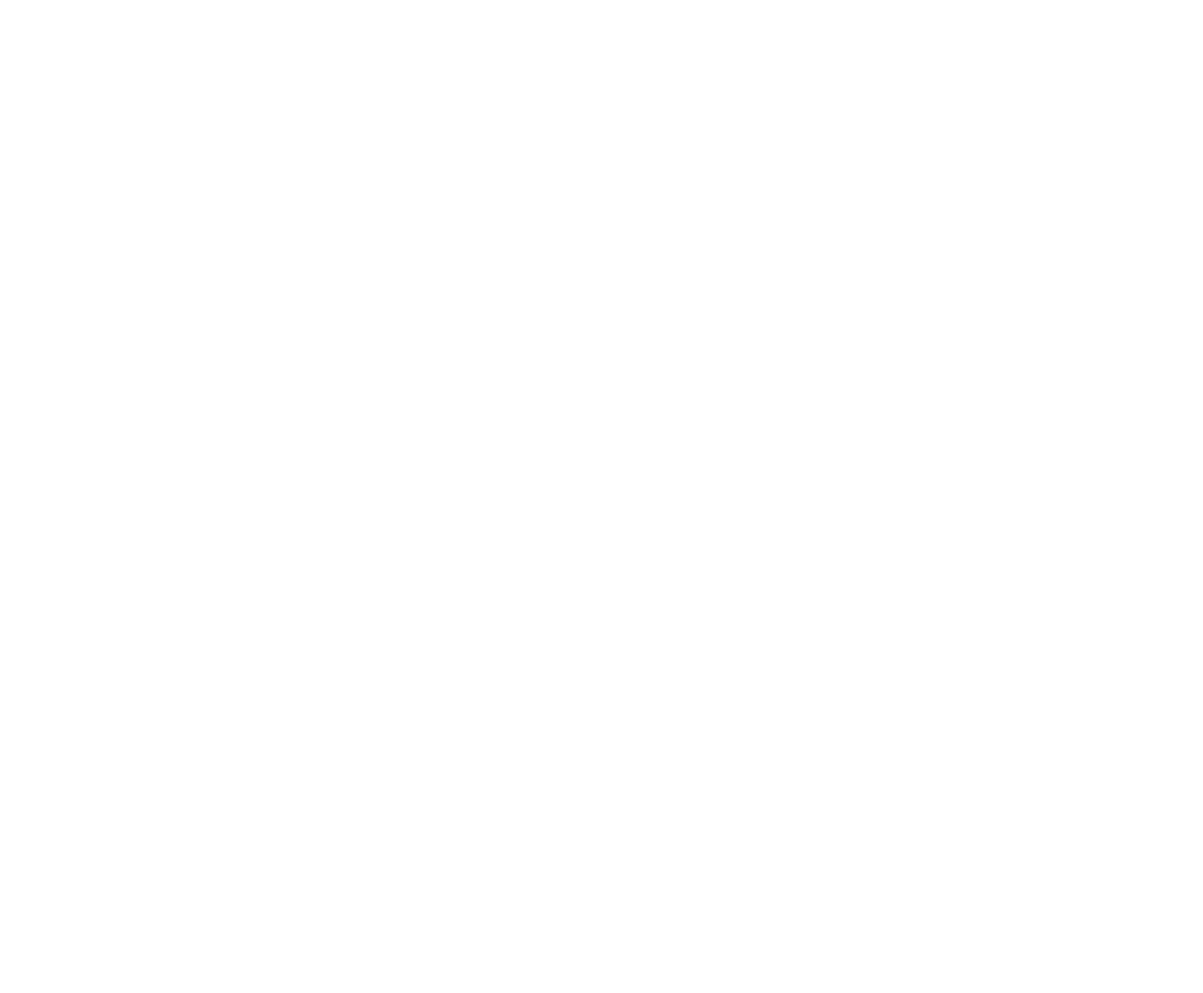
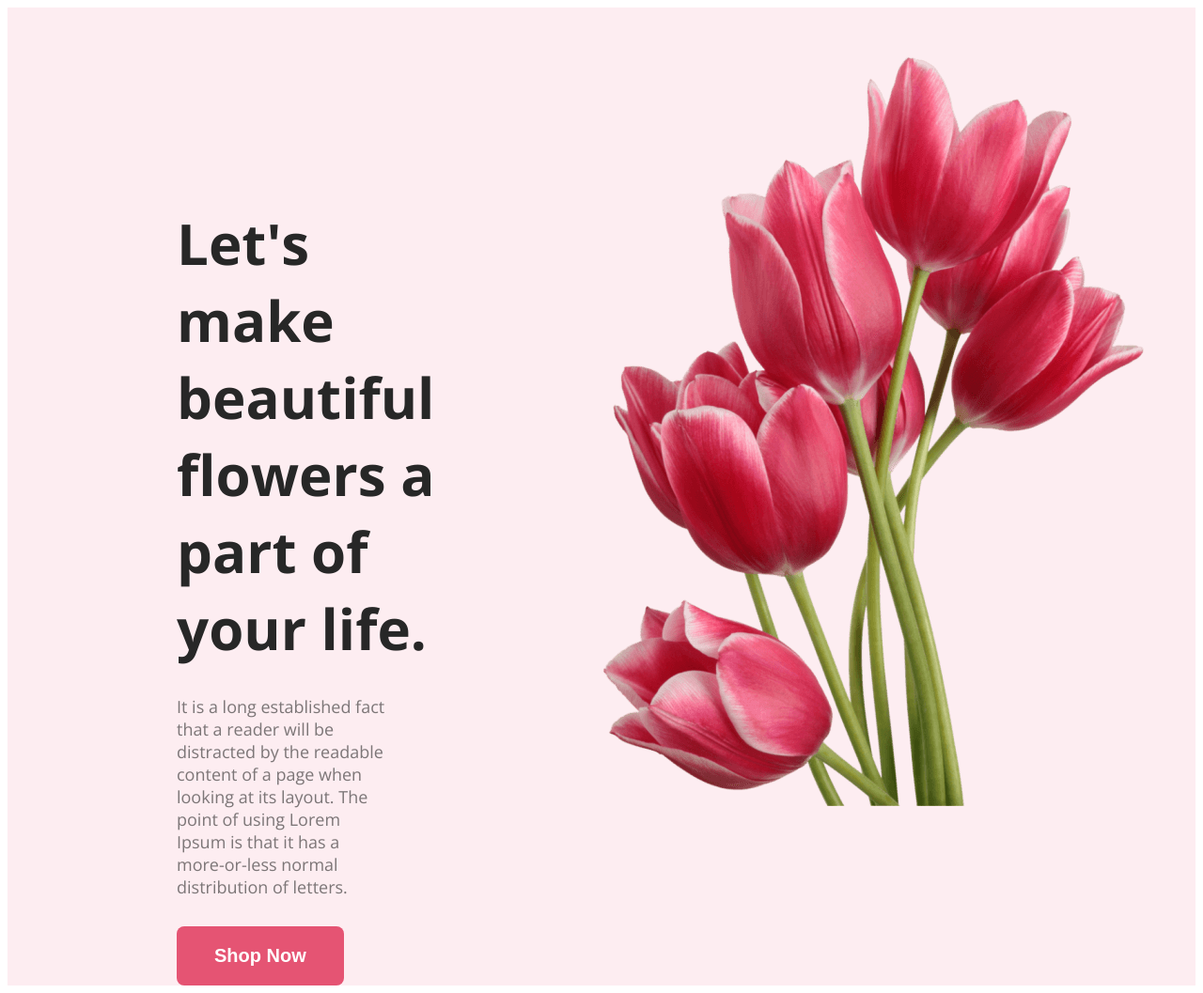
Before and after one commit to mostaqurrahman/ph-reset-assignment1, a plain HTML site: page index.html in a window 1280 px wide. Shown: the whole page at 94% size. Before the commit the page ends 800 px from the top, so only its background shows below. Drawn offline with nearby package versions, Linux system fonts and the light colour scheme.

Commit message:
added header

```diff
--- a/index.html
+++ b/index.html
@@ -7,10 +7,22 @@
 
     <!-- Style Sheet linked -->
     <link rel="stylesheet" href="styles/flower.css">
+
+    <!-- Added font -->
+    <link rel="preconnect" href="https://fonts.googleapis.com">
+<link rel="preconnect" href="https://fonts.gstatic.com" crossorigin>
+<link href="https://fonts.googleapis.com/css2?family=Lato&family=Open+Sans:wght@400;700&display=swap" rel="stylesheet">
 </head>
 <body>
-    <header>
-
+    <header class="header">
+        <div class="header-content">
+            <h3 class="header-title">Let's make<br>beautiful flowers a<br>part of your life.</h3>
+            <p class="header-description">It is a long established fact that a reader will be distracted by the readable content of a page when looking at its layout. The point of using Lorem Ipsum is that it has a more-or-less normal distribution of letters.</p>
+            <button class="btn-primary">Shop Now</button>
+        </div>
+        <div class="header-pic">
+            <img src="./Flower Asset/pngwing 10.png" alt="">
+        </div>
     </header>
     <main>
 
--- a/styles/flower.css
+++ b/styles/flower.css
@@ -0,0 +1,53 @@
+/*----------------------
+    Common Style
+---------------------*/
+body {
+    font-family: 'Lato', sans-serif;
+    font-family: 'Open Sans', sans-serif;
+}
+
+.btn-primary {
+    border: 0;
+    border-radius: 8px;
+    padding: 20px 40px;
+    background: #E55473;
+    color: #FFF;
+    font-size: 20px;
+    font-weight: 700;
+}
+
+/*--------------------------
+      Header Section
+-------------------------*/
+.header {
+    display: flex;
+    gap: 100px;
+    justify-content: space-between;
+    background: rgba(229, 84, 115, 0.10);
+    padding: 50px 180px 0;
+    /* max-width: 1920px; */
+}
+.header-content{
+    margin-top: 100px;
+    align-items: center;
+}
+
+.header-title {
+    color: #272727;
+    font-size: 60px;
+    font-weight: 800;
+    padding-right: 50px;
+    margin-bottom: 30px;
+}
+
+.header-description {
+    color: rgba(39, 39, 39, 0.60);
+    font-size: 18px;
+    font-weight: 400;
+    padding-right: 100px;
+    margin-bottom: 30px;
+}
+.header-pic{
+    margin-bottom: 0;
+    position: block;
+}
```
